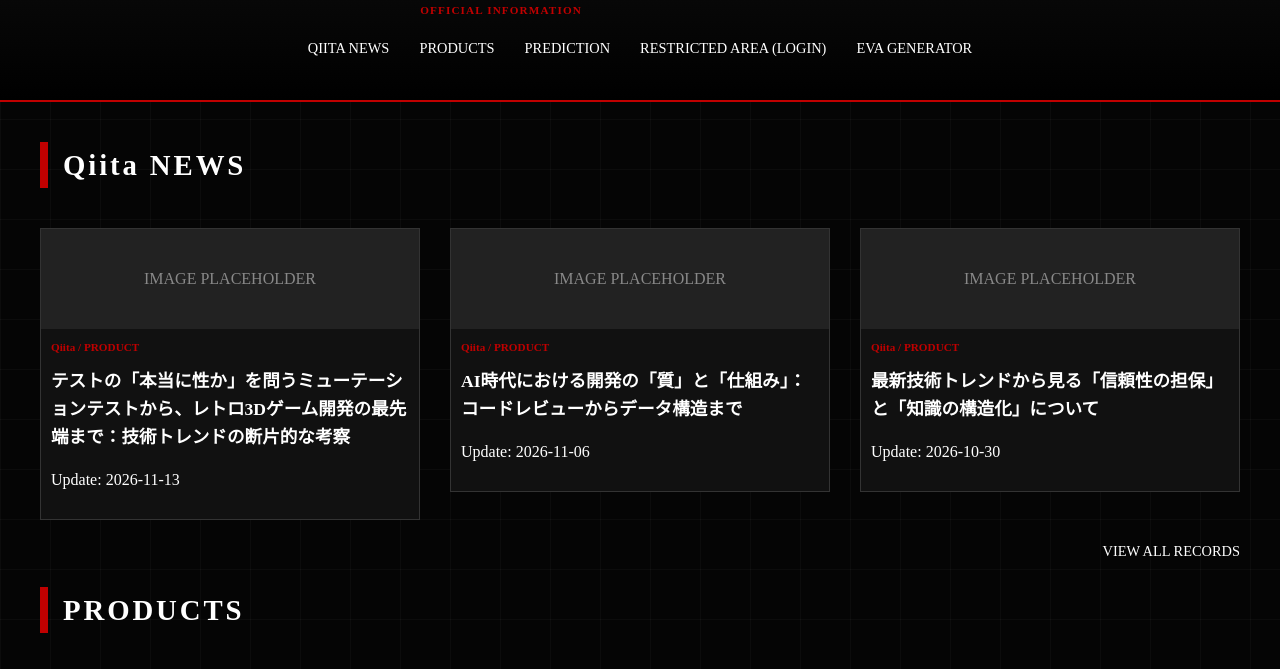
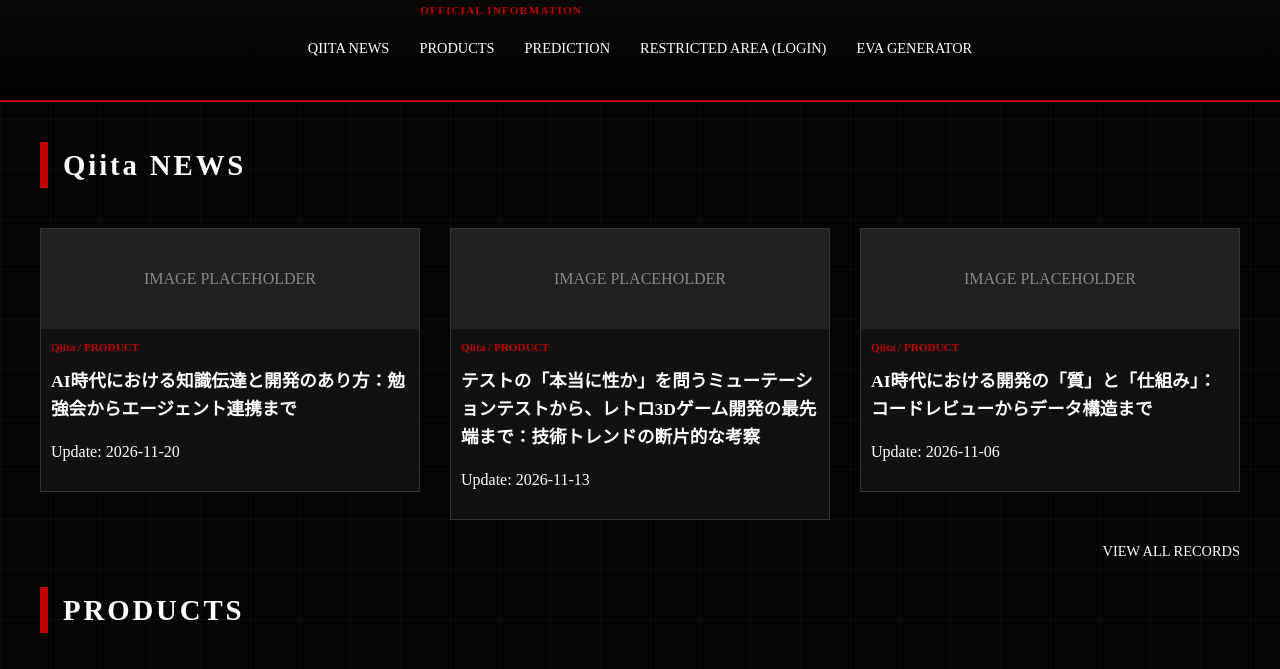
Before and after one commit to N-Necoze/N-Necoze.github.io, a plain HTML site: page index.html in a window 1280 px wide. Shown: the part 131-800 px from the top of the page. Drawn offline with Linux system fonts and the light colour scheme.

Commit message:
Update Qiita News

```diff
--- a/index.html
+++ b/index.html
@@ -223,6 +223,17 @@
             <!-- QIITA_NEWS_START -->
 <div class="grid">
 
+<a href="https://qiita.com/Necoze/items/237ae657aac9355344bf" class="card-link" target="_blank">
+  <article class="card">
+    <div class="card-img">IMAGE PLACEHOLDER</div>
+    <div class="card-content">
+      <div class="card-tag">Qiita / PRODUCT</div>
+      <h3 class="card-title">AI時代における知識伝達と開発のあり方：勉強会からエージェント連携まで</h3>
+      <p class="card-update">Update: 2026-11-20</p>
+    </div>
+  </article>
+</a>
+
 <a href="https://qiita.com/Necoze/items/513b9678a7339316b718" class="card-link" target="_blank">
   <article class="card">
     <div class="card-img">IMAGE PLACEHOLDER</div>
@@ -241,17 +252,6 @@
       <div class="card-tag">Qiita / PRODUCT</div>
       <h3 class="card-title">AI時代における開発の「質」と「仕組み」：コードレビューからデータ構造まで</h3>
       <p class="card-update">Update: 2026-11-06</p>
-    </div>
-  </article>
-</a>
-
-<a href="https://qiita.com/Necoze/items/e456fdd2a10837517327" class="card-link" target="_blank">
-  <article class="card">
-    <div class="card-img">IMAGE PLACEHOLDER</div>
-    <div class="card-content">
-      <div class="card-tag">Qiita / PRODUCT</div>
-      <h3 class="card-title">最新技術トレンドから見る「信頼性の担保」と「知識の構造化」について</h3>
-      <p class="card-update">Update: 2026-10-30</p>
     </div>
   </article>
 </a>
```
